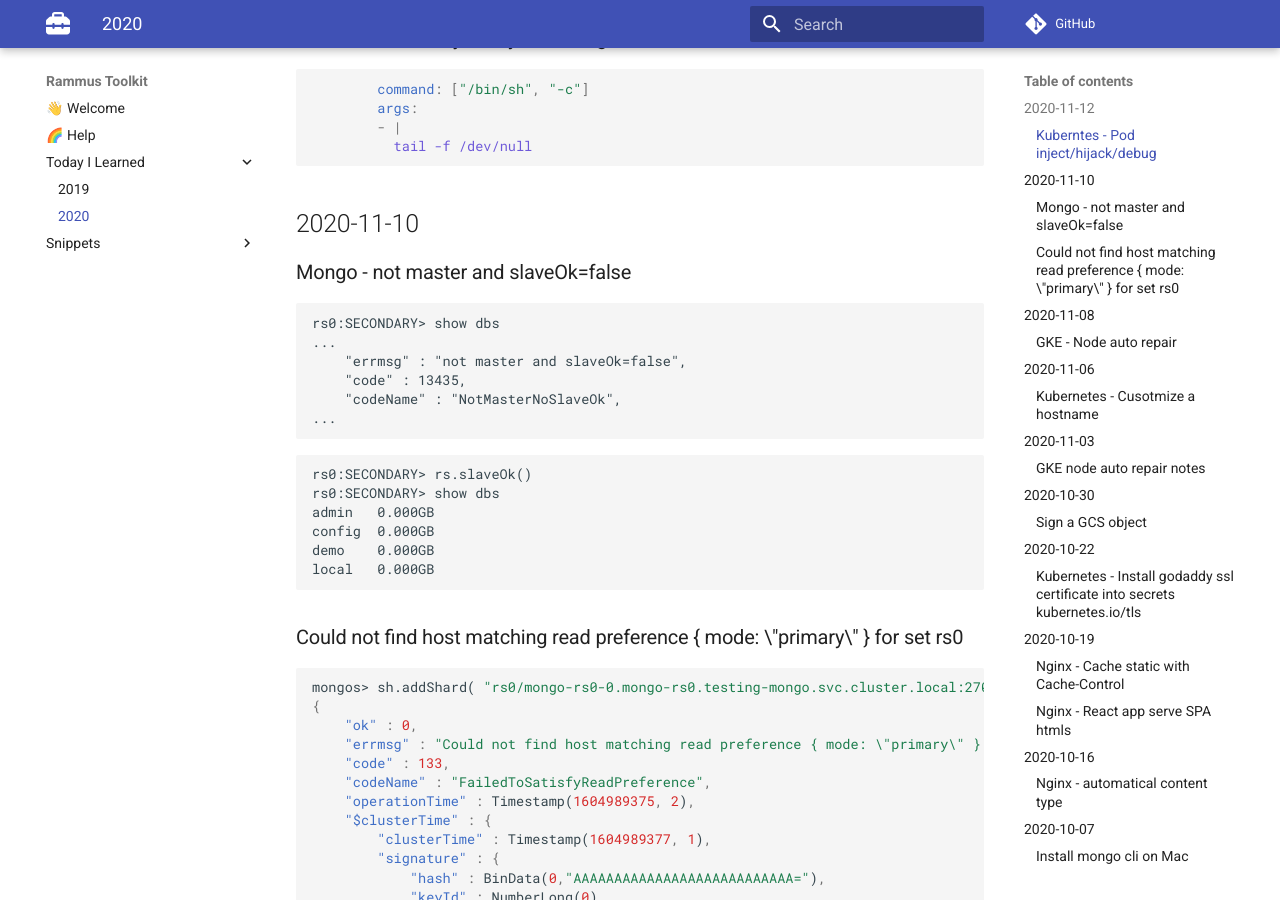
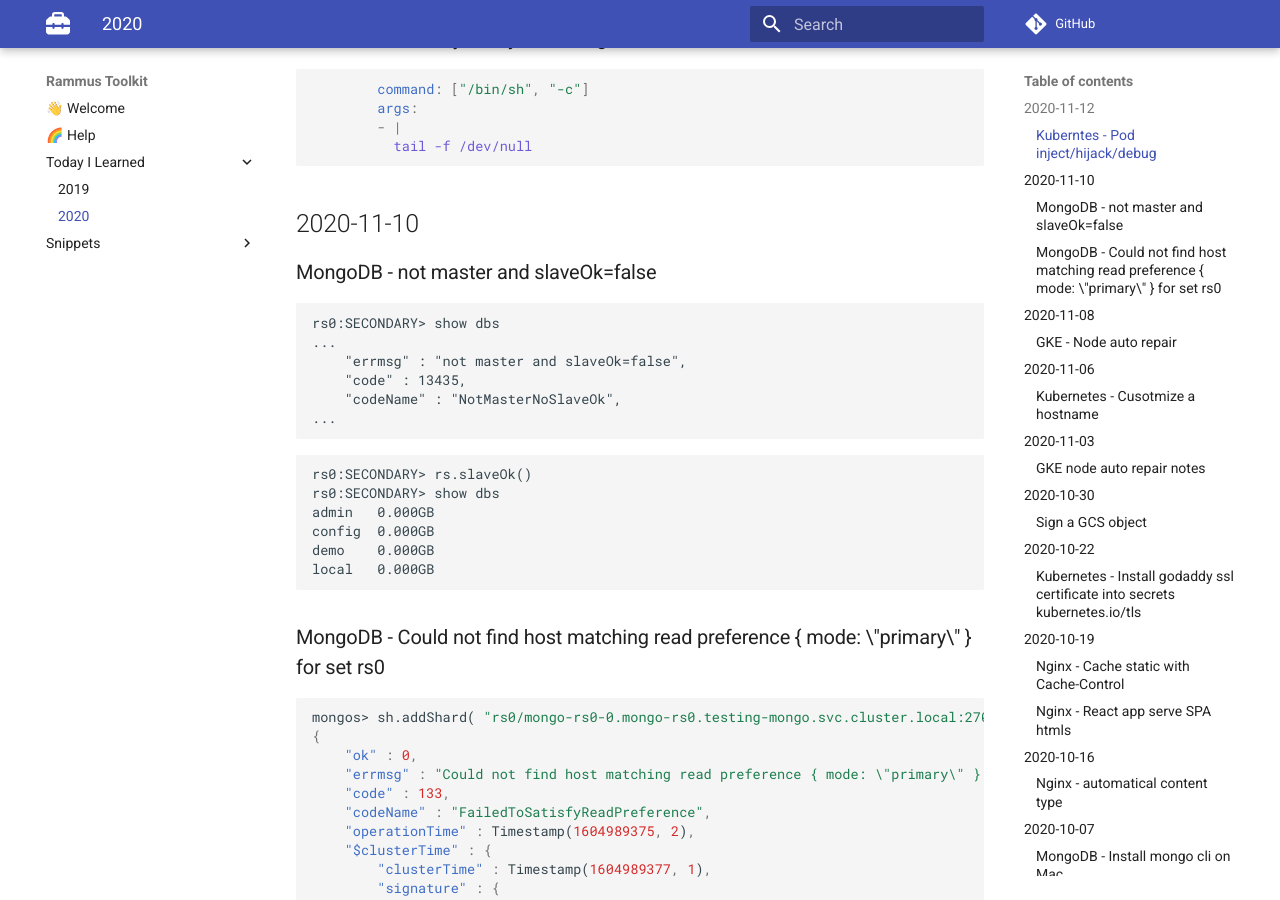
Before and after one commit to RammusXu/toolkit, an MkDocs documentation site: the page built from docs/Today-I-Learned/2020.md, in a window 1280 px wide and 900 px high, scrolled down 273 px. Built offline with MkDocs 1.6.1 and Material for MkDocs 9.7.7, drawn with Linux system fonts in a browser that asks for light colours; emoji names are drawn with the system emoji font; comment, search, counter and statistics services are not loaded; some of the changed text lies outside the part shown.

Commit message:
Unify MongoDB titles

````diff
--- a/docs/Today-I-Learned/2020.md
+++ b/docs/Today-I-Learned/2020.md
@@ -11,7 +11,7 @@ What I learned in 2020.
 ```
 
 ## 2020-11-10
-### Mongo - not master and slaveOk=false
+### MongoDB - not master and slaveOk=false
 ```
 rs0:SECONDARY> show dbs
 ...
@@ -30,7 +30,7 @@ demo    0.000GB
 local   0.000GB
 ```
 
-### Could not find host matching read preference { mode: \"primary\" } for set rs0
+### MongoDB - Could not find host matching read preference { mode: \"primary\" } for set rs0
 ```json
 mongos> sh.addShard( "rs0/mongo-rs0-0.mongo-rs0.testing-mongo.svc.cluster.local:27017,mongo-rs0-1.mongo-rs0.testing-mongo.svc.cluster.local:27017,mongo-rs0-2.mongo-rs0.testing-mongo.svc.cluster.local:27017")
 {
@@ -186,7 +186,7 @@ path:
 - `conf/mime.types;`
 
 ## 2020-10-07
-### Install mongo cli on Mac
+### MongoDB - Install mongo cli on Mac
 
 ref: https://dba.stackexchange.com/questions/196330/is-it-possible-to-install-just-the-mongo-shell
 
@@ -195,7 +195,7 @@ brew tap mongodb/brew
 brew install mongodb-community-shell
 ```
 
-### Mongo dump restore
+### MongoDB - dump and restore
 ```bash
 mongodump --gzip --db=test
 # mongorestore <target> <folder>
````
